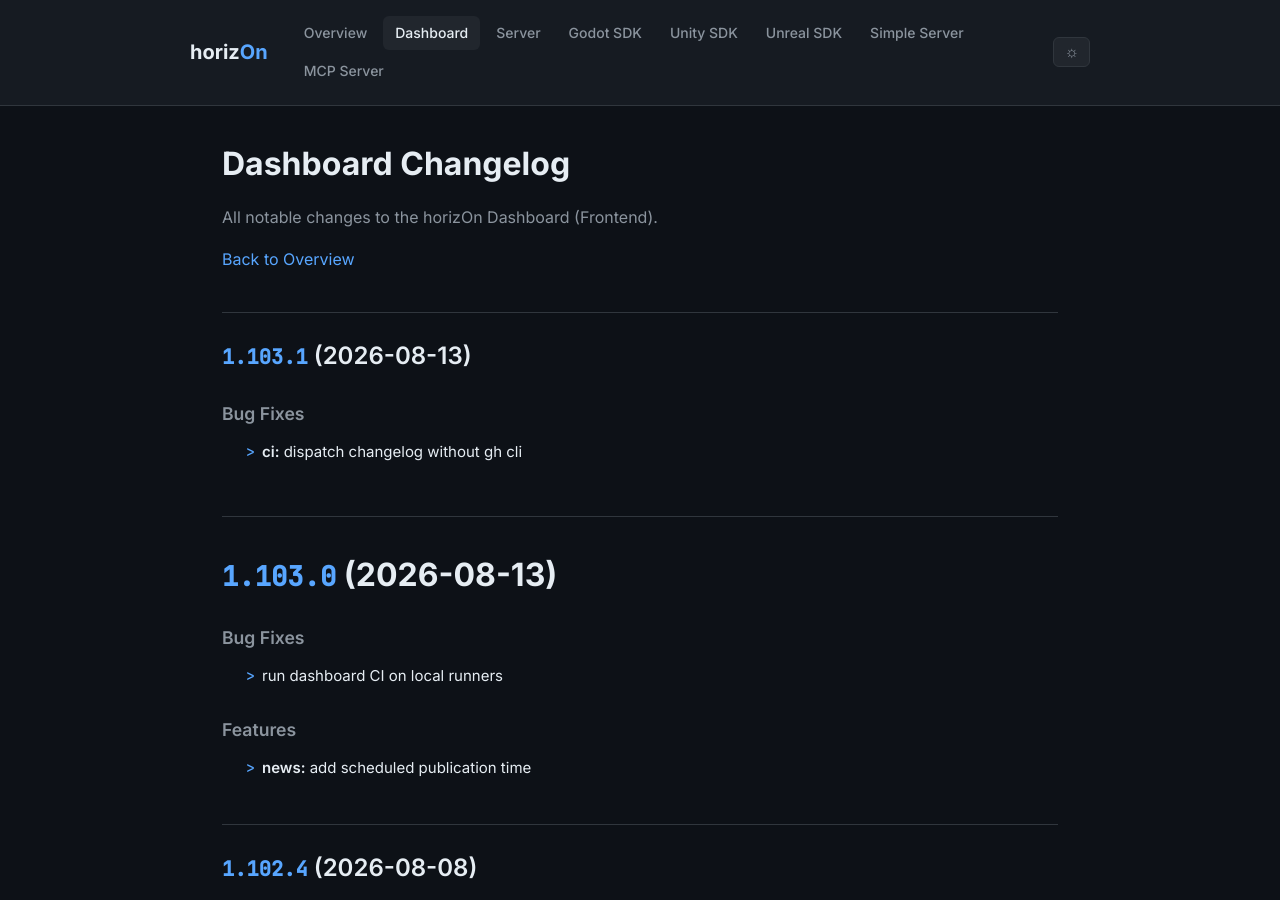
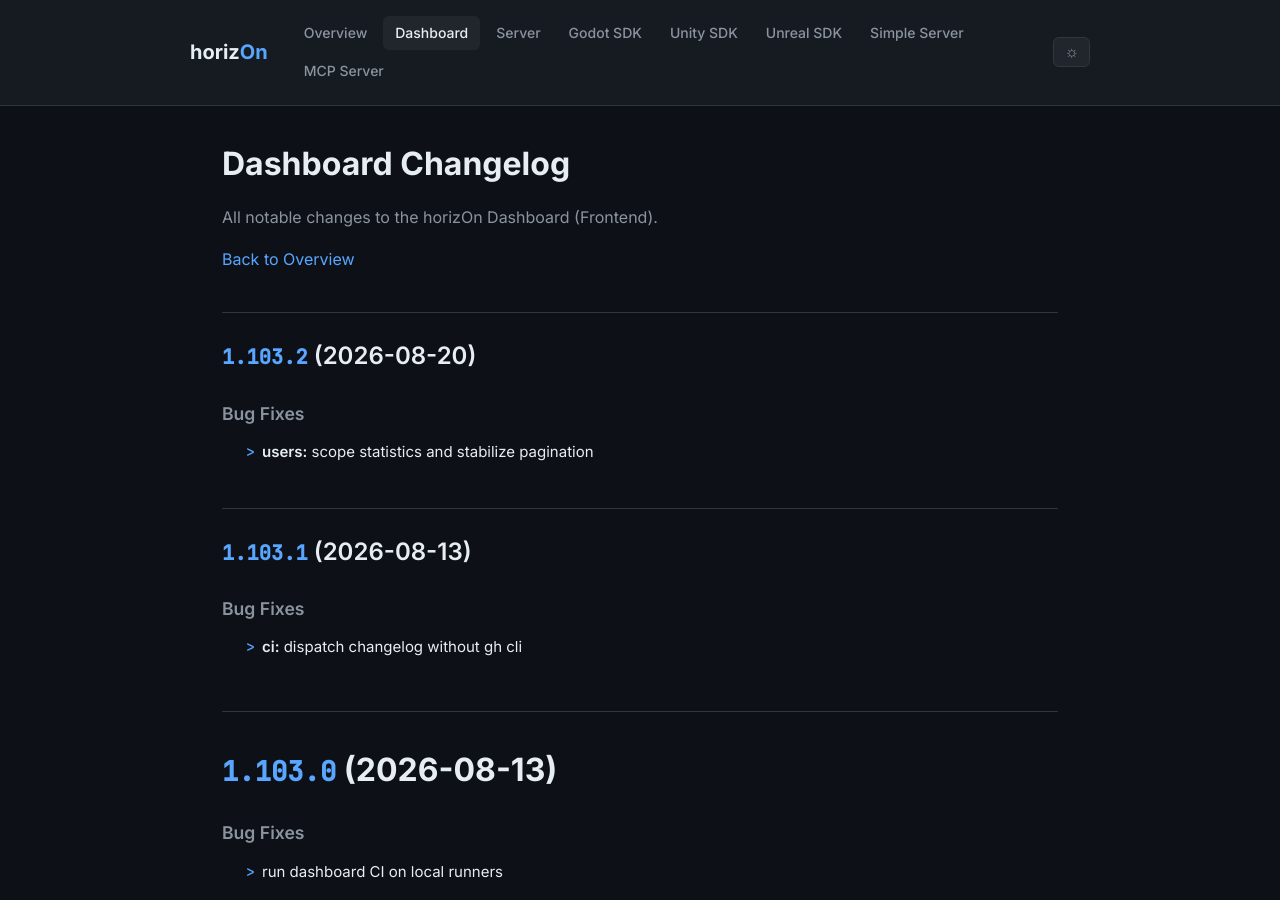
Before and after one commit to ProjectMakersDE/horizOn-Changelog, a Jekyll site: the page built from dashboard-changelog.md, in a window 1280 px wide and 900 px high. Built offline with Jekyll 4.4.1, drawn with Linux system fonts in a browser that asks for light colours.

Commit message:
chore: reconcile changelogs

```diff
--- a/dashboard-changelog.md
+++ b/dashboard-changelog.md
@@ -8,6 +8,13 @@ title: Dashboard Changelog
 All notable changes to the horizOn Dashboard (Frontend).
 
 [Back to Overview](.)
+
+## [1.103.2](https://github.com/ProjectMakersDE/horizOn-Dashboard/compare/v1.103.1...v1.103.2) (2026-08-20)
+
+
+### Bug Fixes
+
+* **users:** scope statistics and stabilize pagination ([128fa11](https://github.com/ProjectMakersDE/horizOn-Dashboard/commit/128fa11e69115fa9d97f5426200f331c30313120))
 
 ## [1.103.1](https://github.com/ProjectMakersDE/horizOn-Dashboard/compare/v1.103.0...v1.103.1) (2026-08-13)
 
```
Also changed, not shown: index.md (+1 -1 lines).
